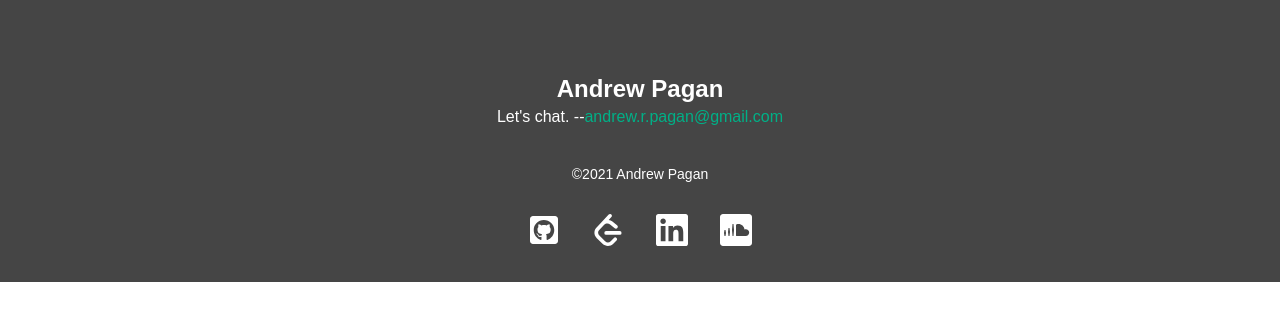
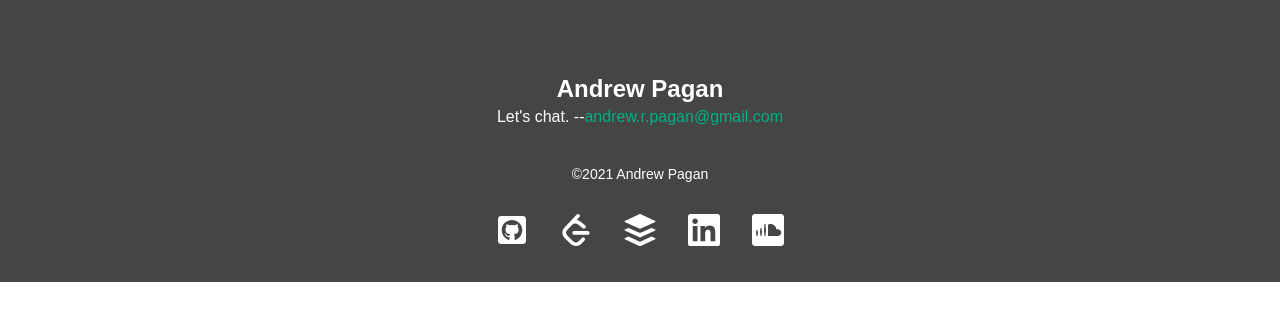
Before and after one commit to mdestafadilah/andrewpagan.com, a Next.js app: page /Footer in a window 1280 px wide. Shown: the top 320 px of the page. Built offline with nearby package versions, Linux system fonts and the light colour scheme; a web font is replaced by a local one.

Commit message:
Added stackoverflow to social media

```diff
--- a/pages/Footer.js
+++ b/pages/Footer.js
@@ -2,6 +2,7 @@ import styles from "./Footer.module.scss";
 import socialMedia from "../public/social-media";
 import { FaGithubSquare } from "react-icons/fa";
 import { SiLinkedin, SiLeetcode } from "react-icons/si";
+import { GrStackOverflow } from "react-icons/gr";
 import { ImSoundcloud2 } from "react-icons/im";
 
 const ListItem = ({ url, name }) => {
@@ -13,6 +14,8 @@ const ListItem = ({ url, name }) => {
 				return <SiLinkedin />;
 			case "Leetcode":
 				return <SiLeetcode />;
+			case "StackOverflow":
+				return <GrStackOverflow />;
 			case "SoundCloud":
 				return <ImSoundcloud2 />;
 		}
--- a/public/social-media.json
+++ b/public/social-media.json
@@ -9,6 +9,10 @@
 			"url": "https://leetcode.com/drewbie/"
 		},
 		{
+			"name": "StackOverflow",
+			"url": "https://stackoverflow.com/users/8249594/drewkiimon"
+		},
+		{
 			"name": "LinkedIn",
 			"url": "https://www.linkedin.com/in/andrewpagan/"
 		},
```
